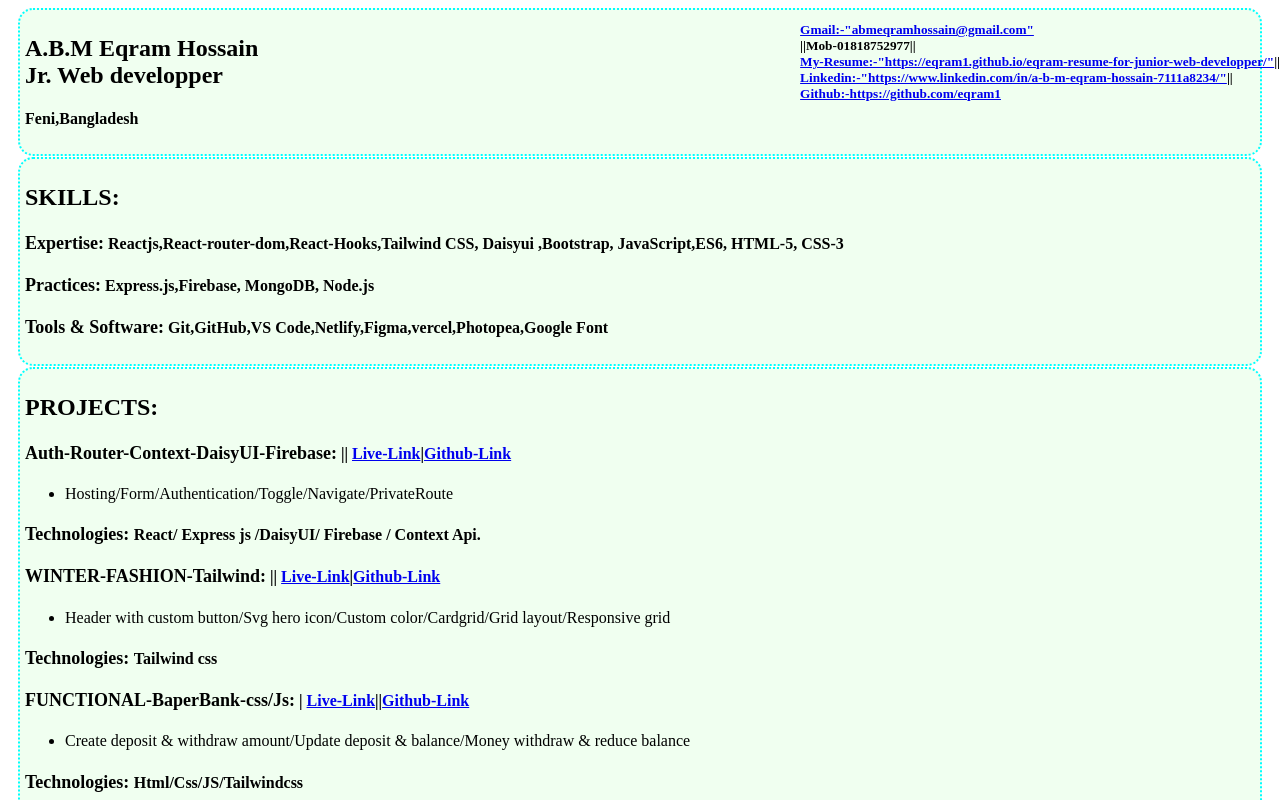
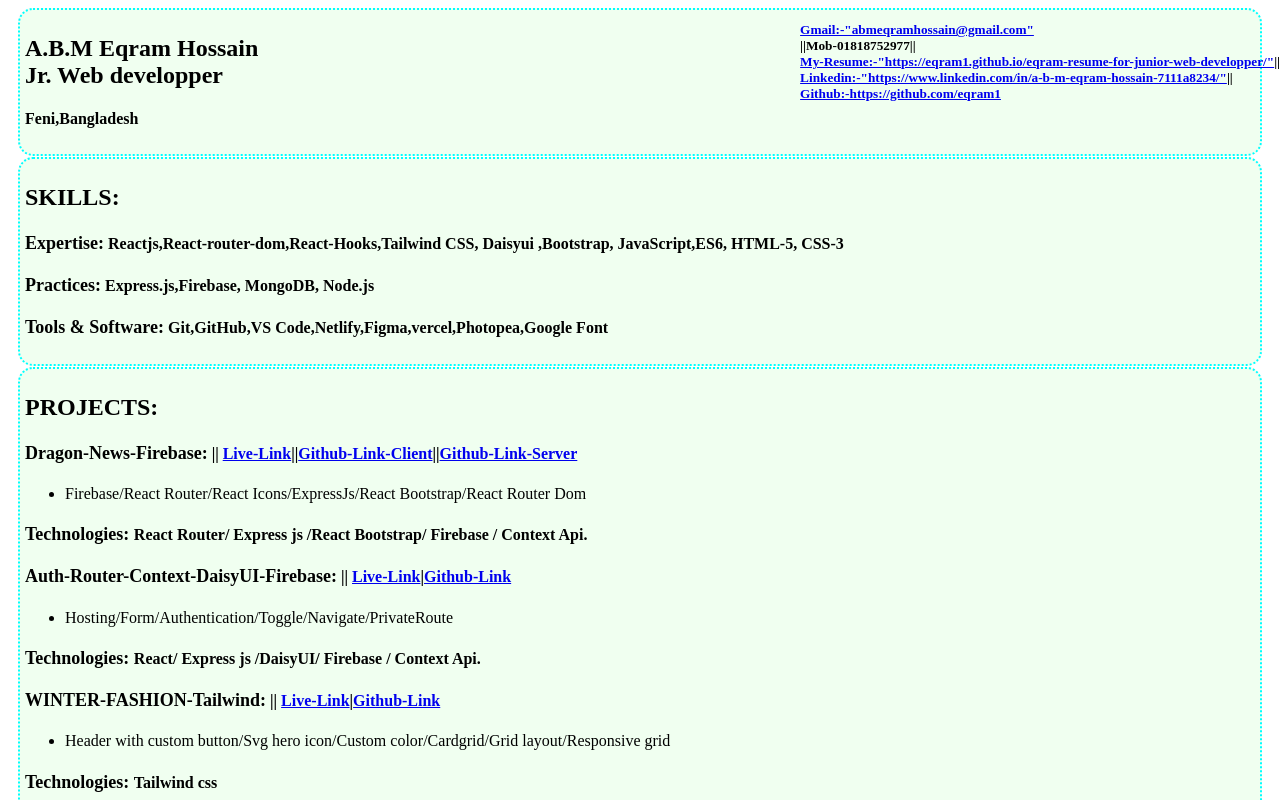
Before and after one commit to eqram1/eqram-web-development-projects-live-link, a plain HTML site: page index.html in a window 1280 px wide. Shown: the top 800 px of the page. Drawn offline with Linux system fonts and the light colour scheme.

Commit message:
added dragon news link

```diff
--- a/index.html
+++ b/index.html
@@ -36,6 +36,15 @@
     </div>
     <div class="name">
         <h2>PROJECTS:</h2>
+        <h4><strong>Dragon-News-Firebase:</strong> || <a target="_blank"
+                href="https://dragon-news-99396.firebaseapp.com/">Live-Link</a>||<a target="_blank"
+                href="https://github.com/eqram1/dragon-news-client">Github-Link-Client</a>||<a target="_blank"
+                href="https://github.com/eqram1/dragon-news-server">Github-Link-Server</a>
+        </h4>
+        <ul>
+            <li>Firebase/React Router/React Icons/ExpressJs/React Bootstrap/React Router Dom</li>
+        </ul>
+        <h4> <strong>Technologies: </strong> React Router/ Express js /React Bootstrap/ Firebase / Context Api.</h4>
         <h4><strong>Auth-Router-Context-DaisyUI-Firebase:</strong> || <a target="_blank"
                 href="https://auth-router-context-813b2.firebaseapp.com/login">Live-Link</a>|<a target="_blank"
                 href="https://github.com/eqram1/auth-router-context-app">Github-Link</a>
```
